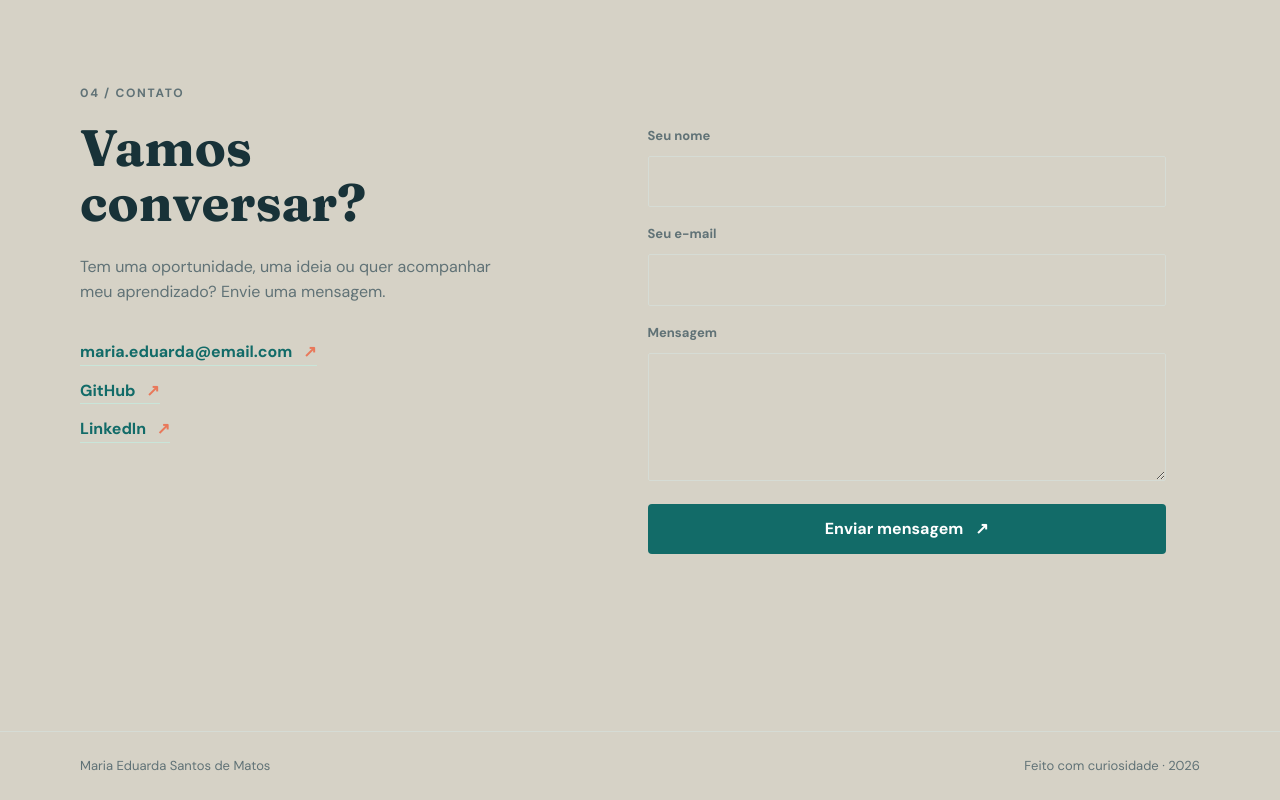
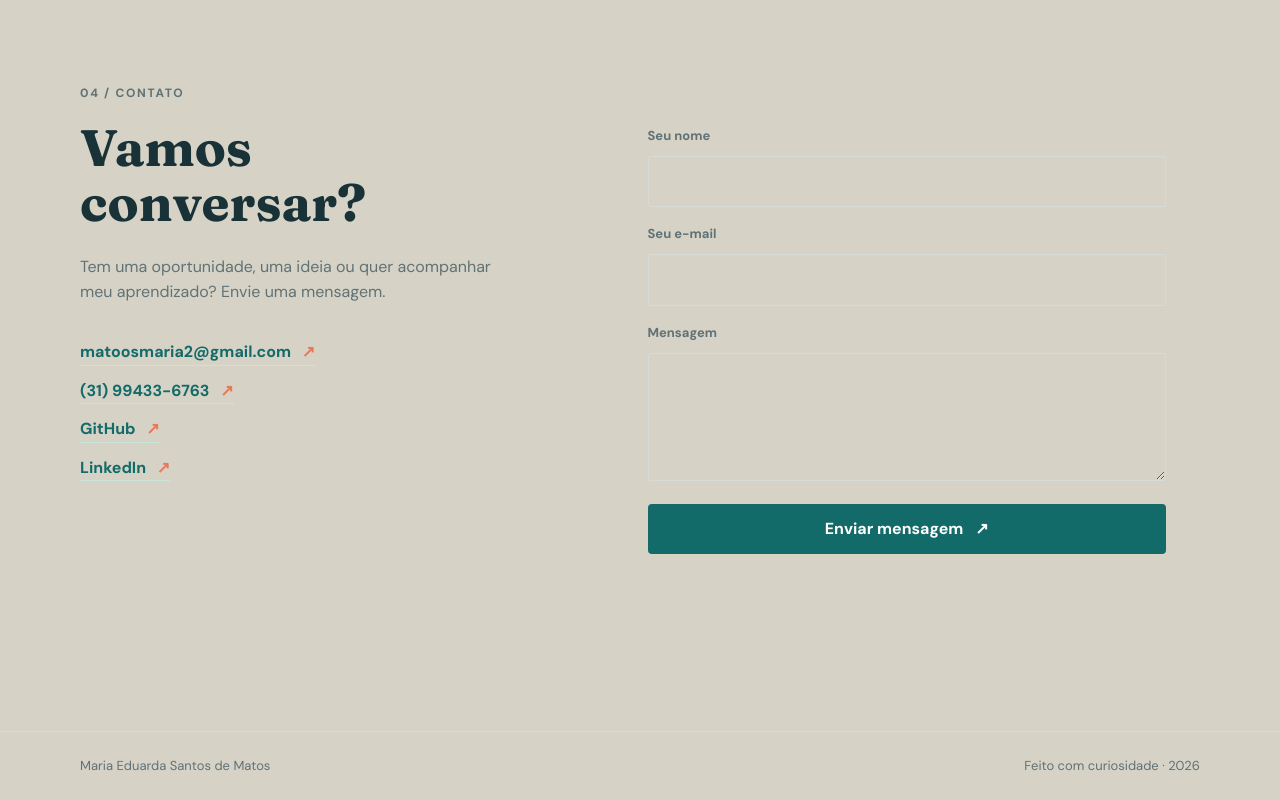
Before and after one commit to santosmab/curriculo_maria, a plain HTML site: page index.html in a window 1280 px wide. Shown: the part 2679-3479 px from the top of the page. Drawn offline with Linux system fonts and the light colour scheme.

Commit message:
Atualiza contatos do currículo

```diff
--- a/index.html
+++ b/index.html
@@ -32,7 +32,7 @@
 			<article class="project-card"><div class="project-visual visual-learning"><span>em<br>breve</span></div><div class="project-body"><p class="project-type">Em desenvolvimento · 02</p><h3>Próximo projeto</h3><p>Estou estudando novas ideias para criar uma solução simples, útil e com a minha identidade.</p><div class="tags"><span>Pesquisa</span><span>Prática</span></div><a class="text-link" href="#contato">Acompanhar novidades <span aria-hidden="true">↗</span></a></div></article>
 		</div></div></section>
 		<section class="skills section" id="habilidades"><div class="container skills-grid"><div><p class="eyebrow">03 / Habilidades</p><h2>Ferramentas para <span>começar.</span></h2><p>Conhecimentos que estou praticando no curso técnico e nos meus projetos pessoais.</p></div><div class="skill-list" aria-label="Tecnologias e ferramentas"><span>HTML5</span><span>CSS3</span><span>JavaScript</span><span>Git</span><span>GitHub</span><span>VS Code</span><span>Responsividade</span><span>Aprendizado contínuo</span></div></div></section>
-		<section class="contact section" id="contato"><div class="container contact-grid"><div class="contact-copy"><p class="eyebrow">04 / Contato</p><h2>Vamos conversar?</h2><p>Tem uma oportunidade, uma ideia ou quer acompanhar meu aprendizado? Envie uma mensagem.</p><div class="contact-links"><a href="mailto:maria.eduarda@email.com">maria.eduarda@email.com <span aria-hidden="true">↗</span></a><a href="https://github.com/" target="_blank" rel="noreferrer">GitHub <span aria-hidden="true">↗</span></a><a href="https://www.linkedin.com/" target="_blank" rel="noreferrer">LinkedIn <span aria-hidden="true">↗</span></a></div></div><form class="contact-form" id="contact-form"><label for="name">Seu nome</label><input id="name" name="name" type="text" autocomplete="name" required><label for="email">Seu e-mail</label><input id="email" name="email" type="email" autocomplete="email" required><label for="message">Mensagem</label><textarea id="message" name="message" rows="4" required></textarea><button class="button button-primary" type="submit">Enviar mensagem <span aria-hidden="true">↗</span></button><p class="form-status" id="form-status" role="status"></p></form></div></section>
+		<section class="contact section" id="contato"><div class="container contact-grid"><div class="contact-copy"><p class="eyebrow">04 / Contato</p><h2>Vamos conversar?</h2><p>Tem uma oportunidade, uma ideia ou quer acompanhar meu aprendizado? Envie uma mensagem.</p><div class="contact-links"><a href="mailto:matoosmaria2@gmail.com">matoosmaria2@gmail.com <span aria-hidden="true">↗</span></a><a href="tel:+5531994336763">(31) 99433-6763 <span aria-hidden="true">↗</span></a><a href="https://github.com/" target="_blank" rel="noreferrer">GitHub <span aria-hidden="true">↗</span></a><a href="https://www.linkedin.com/" target="_blank" rel="noreferrer">LinkedIn <span aria-hidden="true">↗</span></a></div></div><form class="contact-form" id="contact-form"><label for="name">Seu nome</label><input id="name" name="name" type="text" autocomplete="name" required><label for="email">Seu e-mail</label><input id="email" name="email" type="email" autocomplete="email" required><label for="message">Mensagem</label><textarea id="message" name="message" rows="4" required></textarea><button class="button button-primary" type="submit">Enviar mensagem <span aria-hidden="true">↗</span></button><p class="form-status" id="form-status" role="status"></p></form></div></section>
 	</main>
 	<footer class="footer"><div class="container footer-content"><span>Maria Eduarda Santos de Matos</span><span>Feito com curiosidade · 2026</span></div></footer>
 	<script src="js/script.js"></script>
```
